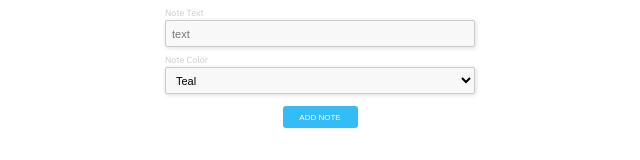
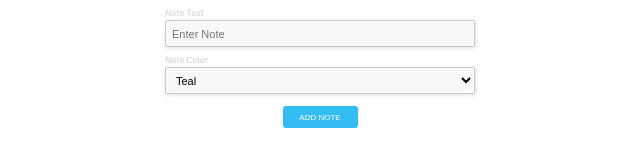
Before and after one commit to Damilolawumi/ShortPoint-Test, a React (Create React App) app: page / in a window 1280 px wide. Shown: the top 160 px of the page, without its empty margins (320-960 px from the left). Built offline with nearby package versions, Linux system fonts and the light colour scheme.

Commit message:
added a class for the button

```diff
--- a/src/Components/Form.js
+++ b/src/Components/Form.js
@@ -19,7 +19,7 @@ function Form(props) {
         <div className='form'>
             <label className='label'>Note Text</label>
             <div>
-                <input className='input' type='text' placeholder='text' onChange={onInputChange} value={noteText} />
+                <input className='input' type='text' placeholder='Enter Note' onChange={onInputChange} value={noteText} />
             </div>
 
             <label className='label'>Note Color</label>
@@ -37,6 +37,7 @@ function Form(props) {
 
             <div className='btn-div'>
             <button className='button' onClick={() => {
+                if(!noteText) return
                 let note = {
                     id:uuid(),
                     text:noteText,
```
